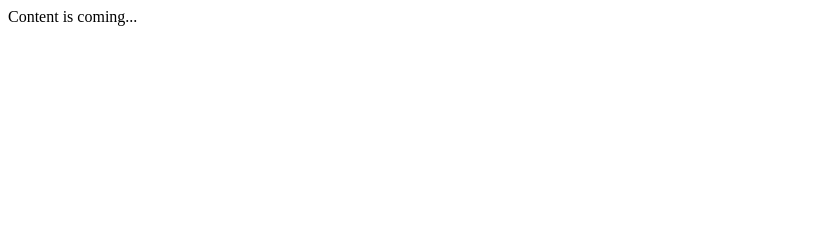
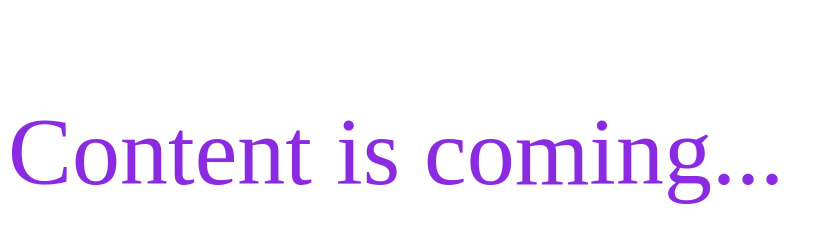
Before and after one commit to eapostol/.github.io, a plain HTML site: page index.html in a window 1280 px wide. Shown: the whole page, without its empty margins (0-833 px from the left). Drawn offline with Linux system fonts and the light colour scheme.

Commit message:
I changed the style

```diff
--- a/index.html
+++ b/index.html
@@ -4,6 +4,6 @@
         <title>welcome to my github homepage!</title>
     </head>
     <body>
-        Content is coming...
+        <p style="font-size: 1in; color: blueviolet;">Content is coming...</p>
     </body>
 </html>
```
